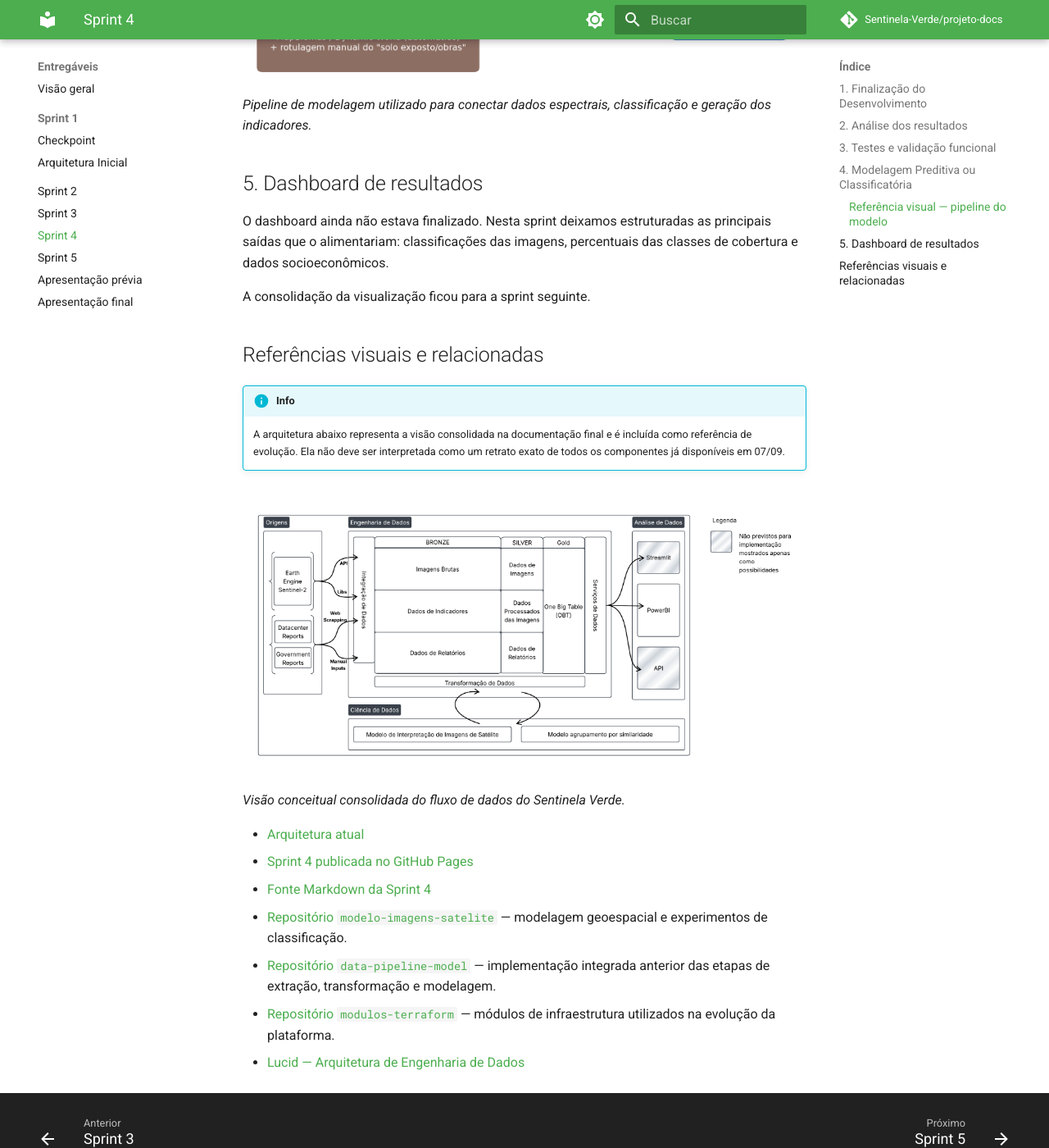
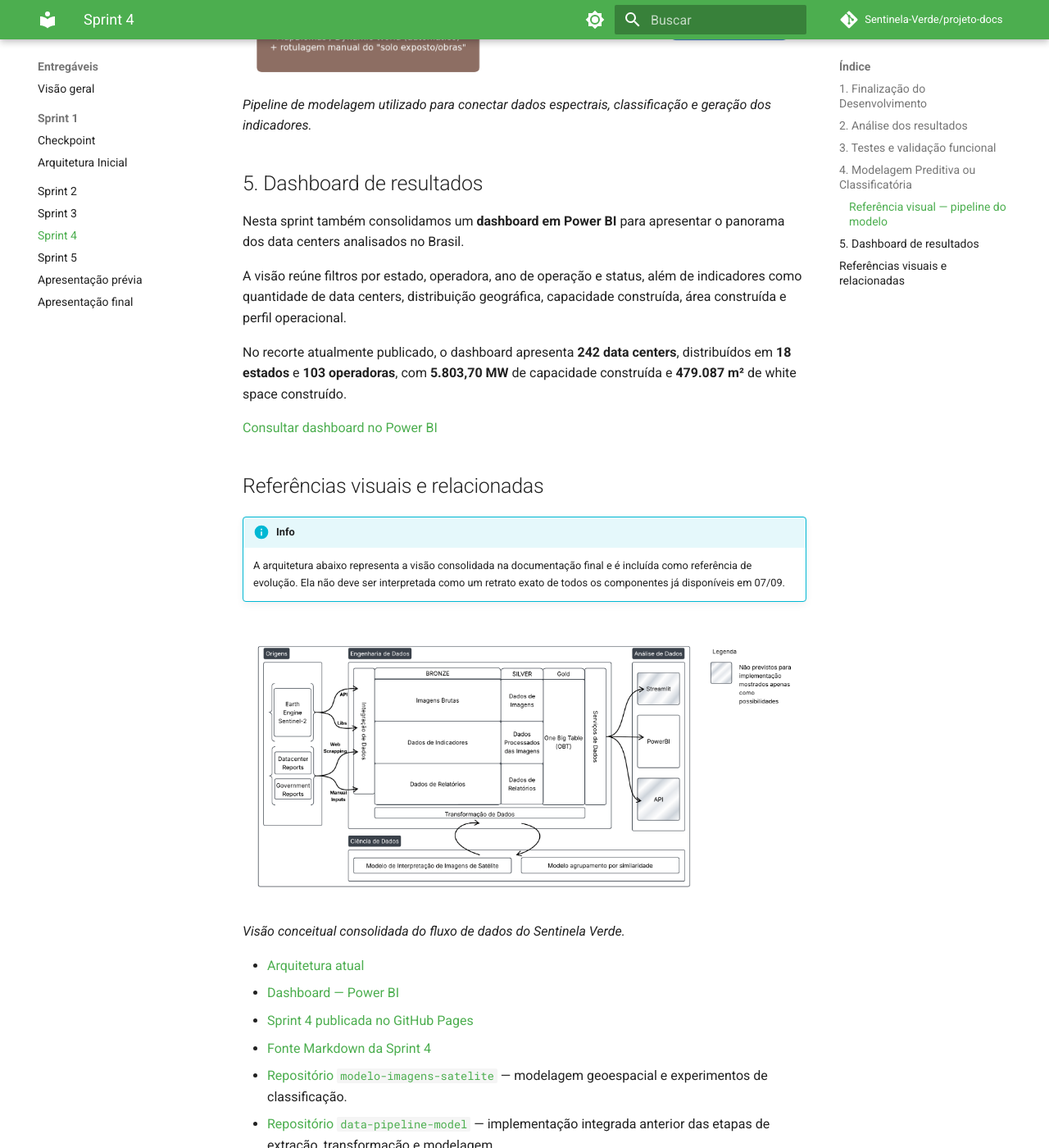
Before and after one commit to Sentinela-Verde/projeto-docs, an MkDocs documentation site: the page built from docs/entregaveis/sprint-4.md, in a window 1280 px wide and 1400 px high, scrolled down 1710 px. Shown: the whole window at 82% size. Built offline with MkDocs 1.6.1 and Material for MkDocs 9.7.7, drawn with Linux system fonts in a browser that asks for light colours; comment, search, counter and statistics services are not loaded.

Commit message:
docs: add Power BI dashboard to sprint 4

```diff
--- a/docs/entregaveis/sprint-4.md
+++ b/docs/entregaveis/sprint-4.md
@@ -35,9 +35,13 @@ A inferência em lote passou a gerar mapas classificados e indicadores quantitat
 
 ## 5. Dashboard de resultados
 
-O dashboard ainda não estava finalizado. Nesta sprint deixamos estruturadas as principais saídas que o alimentariam: classificações das imagens, percentuais das classes de cobertura e dados socioeconômicos.
+Nesta sprint também consolidamos um **dashboard em Power BI** para apresentar o panorama dos data centers analisados no Brasil.
 
-A consolidação da visualização ficou para a sprint seguinte.
+A visão reúne filtros por estado, operadora, ano de operação e status, além de indicadores como quantidade de data centers, distribuição geográfica, capacidade construída, área construída e perfil operacional.
+
+No recorte atualmente publicado, o dashboard apresenta **242 data centers**, distribuídos em **18 estados** e **103 operadoras**, com **5.803,70 MW** de capacidade construída e **479.087 m²** de white space construído.
+
+[Consultar dashboard no Power BI](https://app.powerbi.com/view?r=eyJrIjoiODIwOGFkN2YtYjg4Zi00YjM5LWI0OTYtZmU0MGYyYTZlOWE2IiwidCI6IjY1OWNlMmI4LTA3MTQtNDE5OC04YzM4LWRjOWI2MGFhYmI1NyJ9)
 
 ## Referências visuais e relacionadas
 
@@ -49,6 +53,7 @@ A consolidação da visualização ficou para a sprint seguinte.
 *Visão conceitual consolidada do fluxo de dados do Sentinela Verde.*
 
 - [Arquitetura atual](../arquitetura/index.md)
+- [Dashboard — Power BI](https://app.powerbi.com/view?r=eyJrIjoiODIwOGFkN2YtYjg4Zi00YjM5LWI0OTYtZmU0MGYyYTZlOWE2IiwidCI6IjY1OWNlMmI4LTA3MTQtNDE5OC04YzM4LWRjOWI2MGFhYmI1NyJ9)
 - [Sprint 4 publicada no GitHub Pages](https://sentinela-verde.github.io/projeto-docs/entregaveis/sprint-4/)
 - [Fonte Markdown da Sprint 4](https://github.com/Sentinela-Verde/projeto-docs/blob/main/docs/entregaveis/sprint-4.md)
 - [Repositório `modelo-imagens-satelite`](https://github.com/Sentinela-Verde/modelo-imagens-satelite) — modelagem geoespacial e experimentos de classificação.
```
